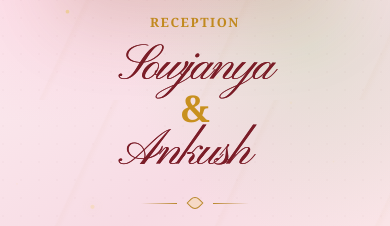
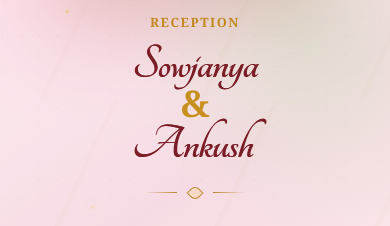
Before and after one commit to karthik-EK/wedding-invitation, a React (Vite) app: page / in a window 390 px wide. Shown: the part 220-446 px from the top of the page. Built offline with nearby package versions, Linux system fonts and the light colour scheme.

Commit message:
cursive font style

```diff
--- a/src/index.css
+++ b/src/index.css
@@ -1,4 +1,4 @@
-@import url('https://fonts.googleapis.com/css2?family=Pinyon+Script&family=Inter:wght@400;500;600;700&display=swap');
+@import url('https://fonts.googleapis.com/css2?family=Tangerine:wght@400;700&family=Inter:wght@400;500;600;700&display=swap');
 
 @tailwind base;
 @tailwind components;
@@ -347,41 +347,32 @@ img {
 
   width: fit-content;
 
-  /*
-    Luxury wedding calligraphy font
-    same style as reference image
-  */
+
+  /* exact royal wedding style */
   font-family:
-    "Pinyon Script",
+    "Tangerine",
     "Edwardian Script ITC",
     "Bickham Script Pro",
     cursive;
 
 
-  font-size: clamp(3.4rem, 8vw, 7.8rem);
+  font-size: clamp(4.2rem, 9vw, 8.5rem);
 
 
-  font-weight: 400;
+  font-weight: 700;
 
 
-  /*
-    gives tall S and A curves
-    like second image
-  */
-  line-height: 0.92;
+  line-height: 0.82;
 
 
   color: #7b1d28;
 
 
-  /*
-    closer letters like invitation card
-  */
-  letter-spacing: -0.05em;
+  letter-spacing: -0.02em;
 
 
   text-shadow:
-    0.3px 0 #7b1d28;
+    0.5px 0 #7b1d28;
 
 
   overflow-wrap: break-word;
@@ -392,8 +383,6 @@ img {
   -moz-osx-font-smoothing: grayscale;
 
   text-rendering: optimizeLegibility;
-
-  font-synthesis: none;
 
 }
 
@@ -792,7 +781,7 @@ address {
 
 .thank-card h2 {
   margin: clamp(4px, 1vh, 10px) 0;
-  font-family: "Pinyon Script", "Edwardian Script ITC", cursive;
+  font-family: "Tangerine", "Edwardian Script ITC", cursive;
   font-size: clamp(2.3rem, 6vw, 4rem);
   line-height: 1.05;
   color: #84212b;
```
